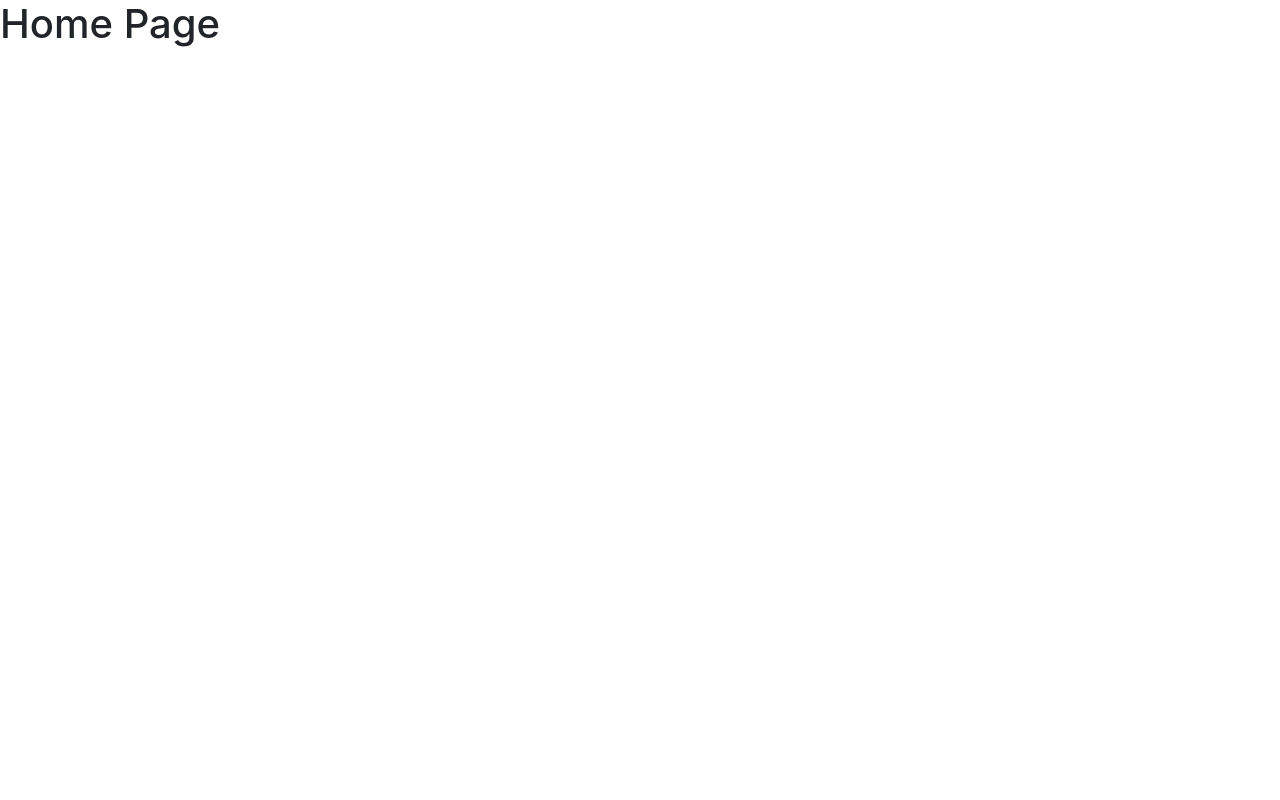
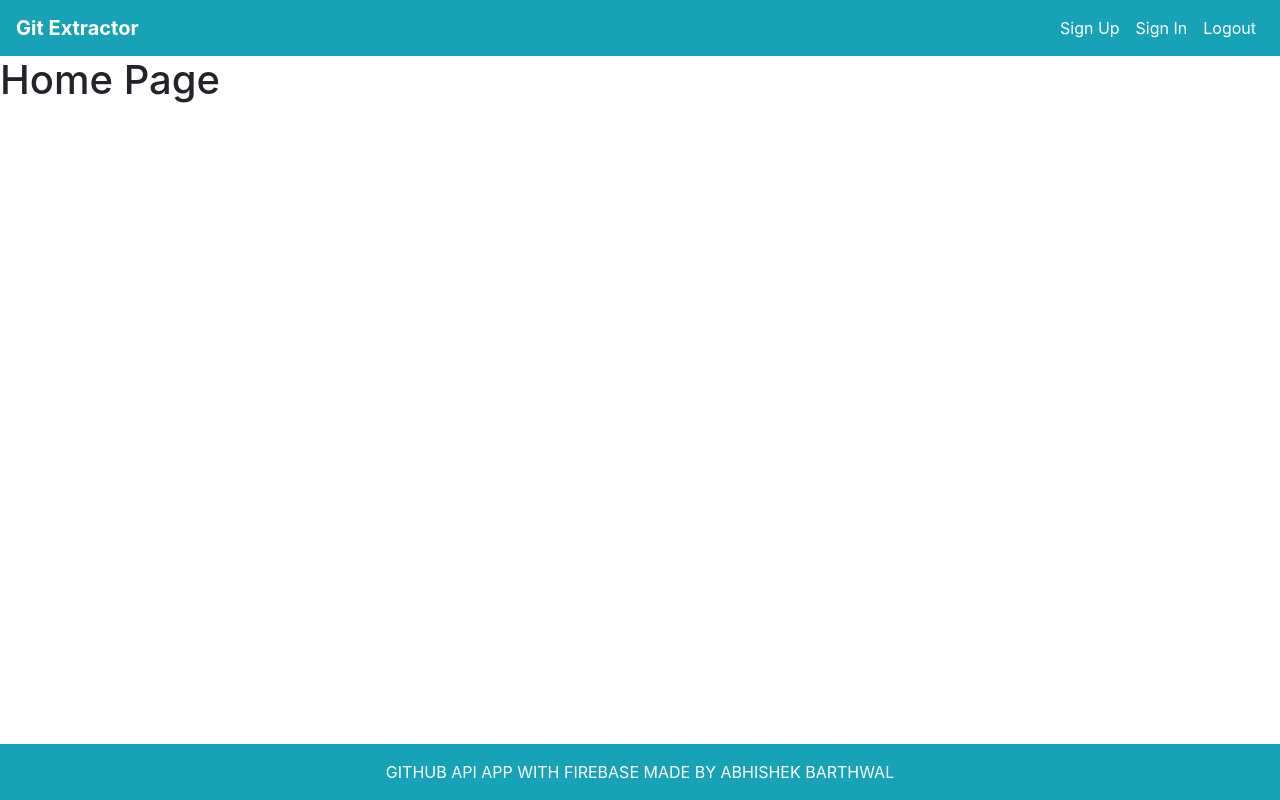
Before and after one commit to AbTorres9/React-Github-API, a React (Create React App) app: page / in a window 1280 px wide. Built offline with nearby package versions, Linux system fonts and the light colour scheme.

Commit message:
adding header and footer

```diff
--- a/src/App.js
+++ b/src/App.js
@@ -20,6 +20,8 @@ import Signin from "./pages/Signin";
 import Signup from "./pages/Signup";
 import PageNotFound from "./pages/PageNotFound";
 import { UserContext } from "./context/UserContext";
+import Footer from "./layout/Footer";
+import Header from "./layout/Header";
 
 const App = () => {
   const [user, setUser] = useState(null);
@@ -27,13 +29,15 @@ const App = () => {
   return (
     <Router>
       <ToastContainer />
-      <UserContext.Provider value={{user, setUser}}>
+      <UserContext.Provider value={{ user, setUser }}>
+        <Header />
         <Switch>
-          <Route exact path='/' component={Home} />
-          <Route exact path='/signin' component={Signin} />
-          <Route exact path='/signup' component={Signup} />
-          <Route exact path='*' component={PageNotFound} />
+          <Route exact path="/" component={Home} />
+          <Route exact path="/signin" component={Signin} />
+          <Route exact path="/signup" component={Signup} />
+          <Route exact path="*" component={PageNotFound} />
         </Switch>
+        <Footer />
       </UserContext.Provider>
     </Router>
   );
--- /dev/null
+++ b/src/layout/Footer.jsx
@@ -0,0 +1,16 @@
+import React from "react";
+import { Container } from "reactstrap";
+
+const Footer = () => {
+  return (
+    <Container
+      fluid
+      tag="footer"
+      className="text-center bg-info text-white text-uppercase fixed-bottom p-3"
+    >
+      Github API app with Firebase made by Abhishek Barthwal
+    </Container>
+  );
+};
+
+export default Footer;
--- /dev/null
+++ b/src/layout/Header.jsx
@@ -0,0 +1,45 @@
+import React, { useState, useContext } from "react";
+import {
+  Collapse,
+  Navbar,
+  NavbarToggler,
+  NavbarBrand,
+  Nav,
+  NavItem,
+  NavLink,
+  NavbarText,
+} from "reactstrap";
+
+import { Link } from "react-router-dom";
+
+import { UserContext } from "../context/UserContext";
+
+const Header = () => {
+  return (
+    <>
+      <Navbar color="info" light expand="md">
+        <NavbarBrand>
+          <Link to="/" className="text-white">
+            <strong>Git Extractor</strong>
+          </Link>
+        </NavbarBrand>
+        <NavbarToggler />
+        <Collapse navbar>
+          <Nav className="ml-auto" navbar>
+            <NavItem>
+              <NavLink className="text-white">Sign Up</NavLink>
+            </NavItem>
+            <NavItem>
+              <NavLink className="text-white">Sign In</NavLink>
+            </NavItem>
+            <NavItem>
+              <NavLink className="text-white">Logout</NavLink>
+            </NavItem>
+          </Nav>
+        </Collapse>
+      </Navbar>
+    </>
+  );
+};
+
+export default Header;
```
